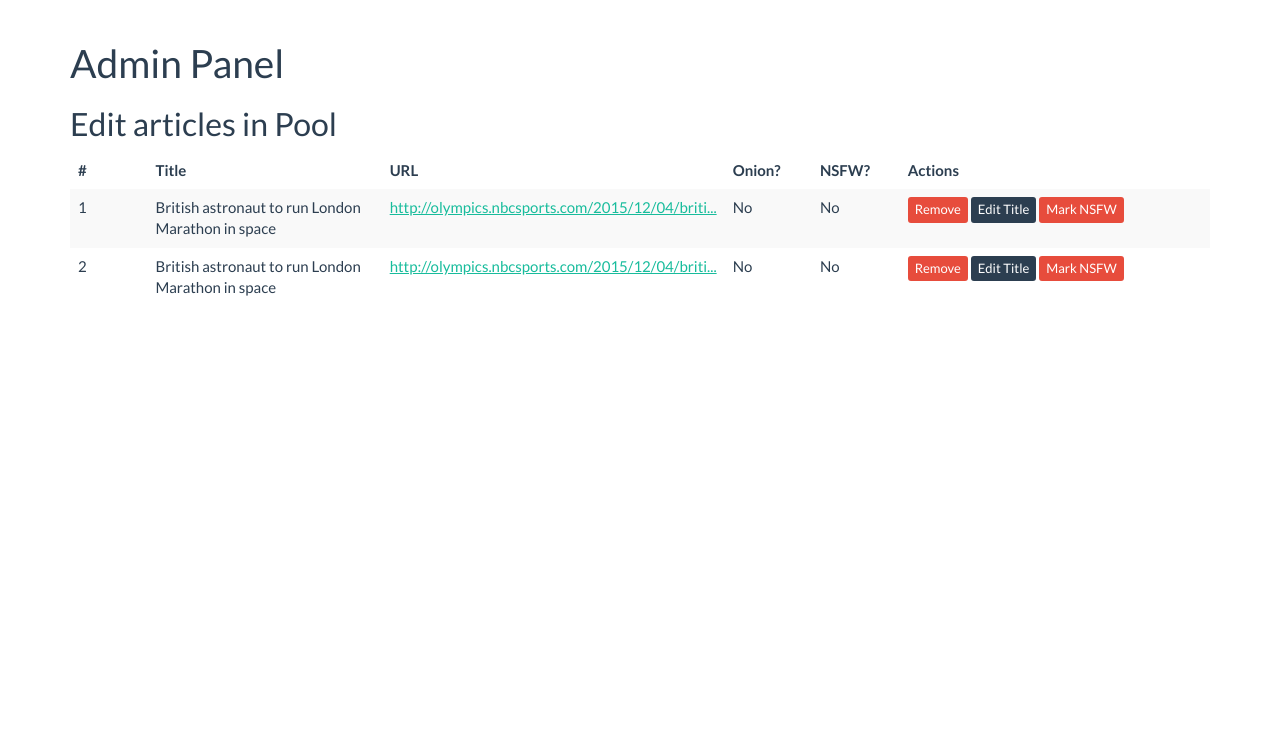
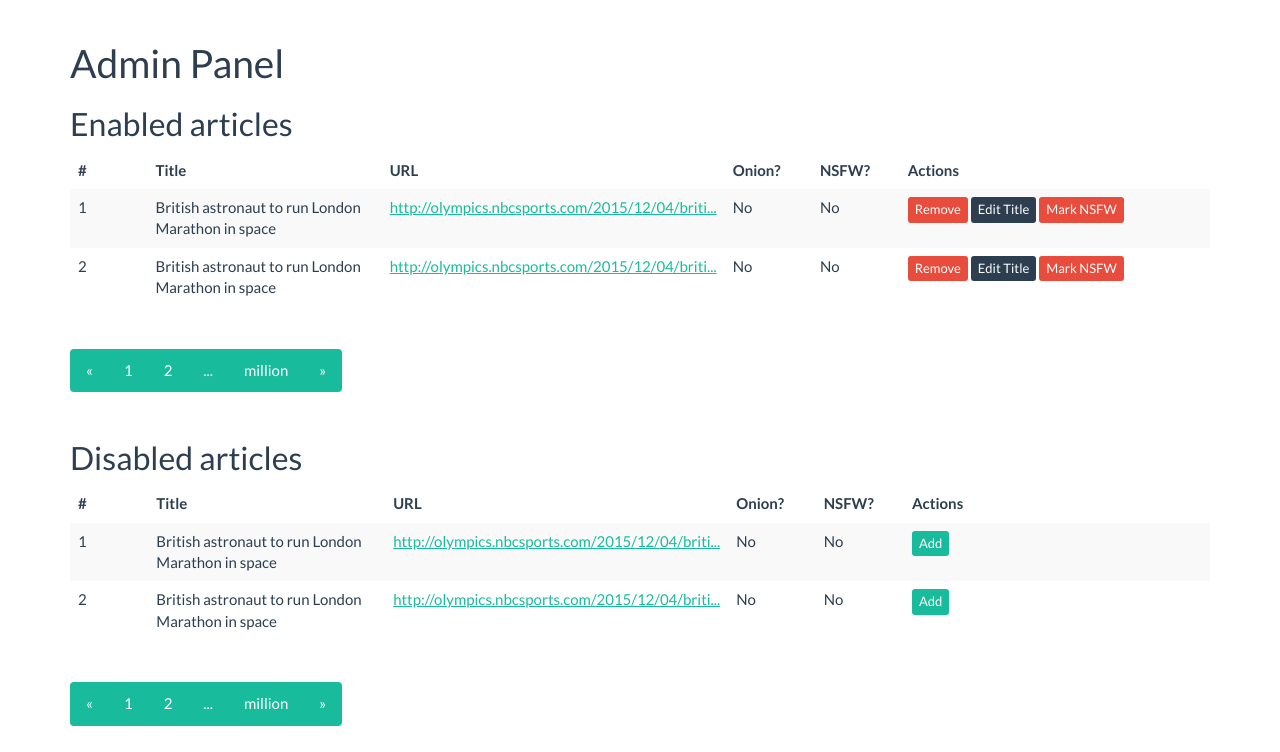
Before and after one commit to SGunner2014/Onion-or-Not-2, a PHP site: page /admin.php in a window 1280 px wide. Shown: the part 60-812 px from the top of the page. Before the commit the page ends 356 px from the top, so only its background shows below. Run offline with PHP 8.4, Linux system fonts and the light colour scheme; some libraries are stand-ins or nearby versions.

Commit message:
Add rough plan for pages and the tables

```diff
--- a/admin.php
+++ b/admin.php
@@ -22,7 +22,7 @@
       </nav>
       <div class="container">
       <h1>Admin Panel</h1>
-      <h2>Edit articles in Pool</h2>
+      <h2>Enabled articles</h2>
       <table class="table table-striped table-hover ">
         <thead>
           <tr>
@@ -61,9 +61,81 @@
             </td>
           </tr>
   </tbody>
+
 </table>
+<nav>
+  <ul class="pagination">
+    <li>
+      <a href="#" aria-label="Previous">
+        <span aria-hidden="true">&laquo;</span>
+      </a>
+    </li>
+    <li><a href="#">1</a></li>
+    <li><a href="#">2</a></li>
+    <li><a href="#">...</a></li>
+    <li><a href="#">million</a></li>
+    <li>
+      <a href="#" aria-label="Next">
+        <span aria-hidden="true">&raquo;</span>
+      </a>
+    </li>
+  </ul>
+</nav>
+      <h2>Disabled articles</h2>
+      <table class="table table-striped table-hover ">
+        <thead>
+          <tr>
+            <th class="col-sm-1">#</th>
+            <th class="col-sm-3">Title</th>
+            <th class="col-sm-2">URL</th>
+            <th class="col-sm-1">Onion?</th>
+            <th class="col-sm-1">NSFW?</th>
+            <th class="col-sm-4">Actions</th>
+          </tr>
+        </thead>
+        <tbody>
+          <tr>
+            <td>1</td>
+            <td>British astronaut to run London Marathon in space</td>
+            <td><a href="http://olympics.nbcsports.com/2015/12/04/british-astronaut-london-marathon-space-tim-peake/">http://olympics.nbcsports.com/2015/12/04/briti...</td>
+            <td>No</td>
+            <td>No</td>
+            <td>
+              <a href="#" class="btn btn-success btn-xs">Add</a>
+            </td>
 
-
+          </tr>
+          <tr>
+            <td>2</td>
+            <td>British astronaut to run London Marathon in space</td>
+            <td><a href="http://olympics.nbcsports.com/2015/12/04/british-astronaut-london-marathon-space-tim-peake/">http://olympics.nbcsports.com/2015/12/04/briti...</td>
+            <td>No</td>
+            <td>No</td>
+            <td>
+              <a href="#" class="btn btn-success btn-xs">Add</a>
+            </td>
+          </tr>
+  </tbody>
+</table>
+</table>
+<nav>
+  <ul class="pagination">
+    <li>
+      <a href="#" aria-label="Previous">
+        <span aria-hidden="true">&laquo;</span>
+      </a>
+    </li>
+    <li><a href="#">1</a></li>
+    <li><a href="#">2</a></li>
+    <li><a href="#">...</a></li>
+    <li><a href="#">million</a></li>
+    <li>
+      <a href="#" aria-label="Next">
+        <span aria-hidden="true">&raquo;</span>
+      </a>
+    </li>
+  </ul>
+</nav>
     </div>
     <!-- Display at start -->
       <script type="text/javascript" src="assets/js/jquery-2.1.4.min.js"></script>
```
